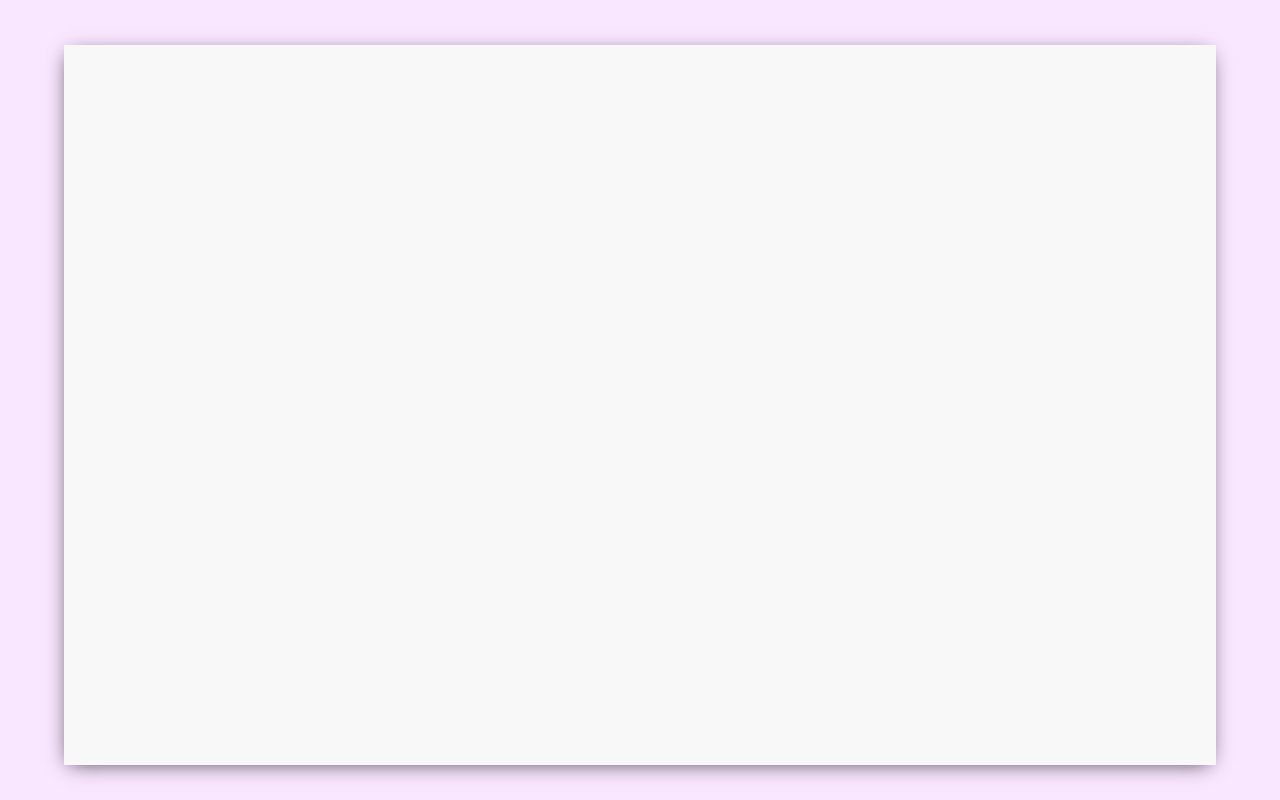
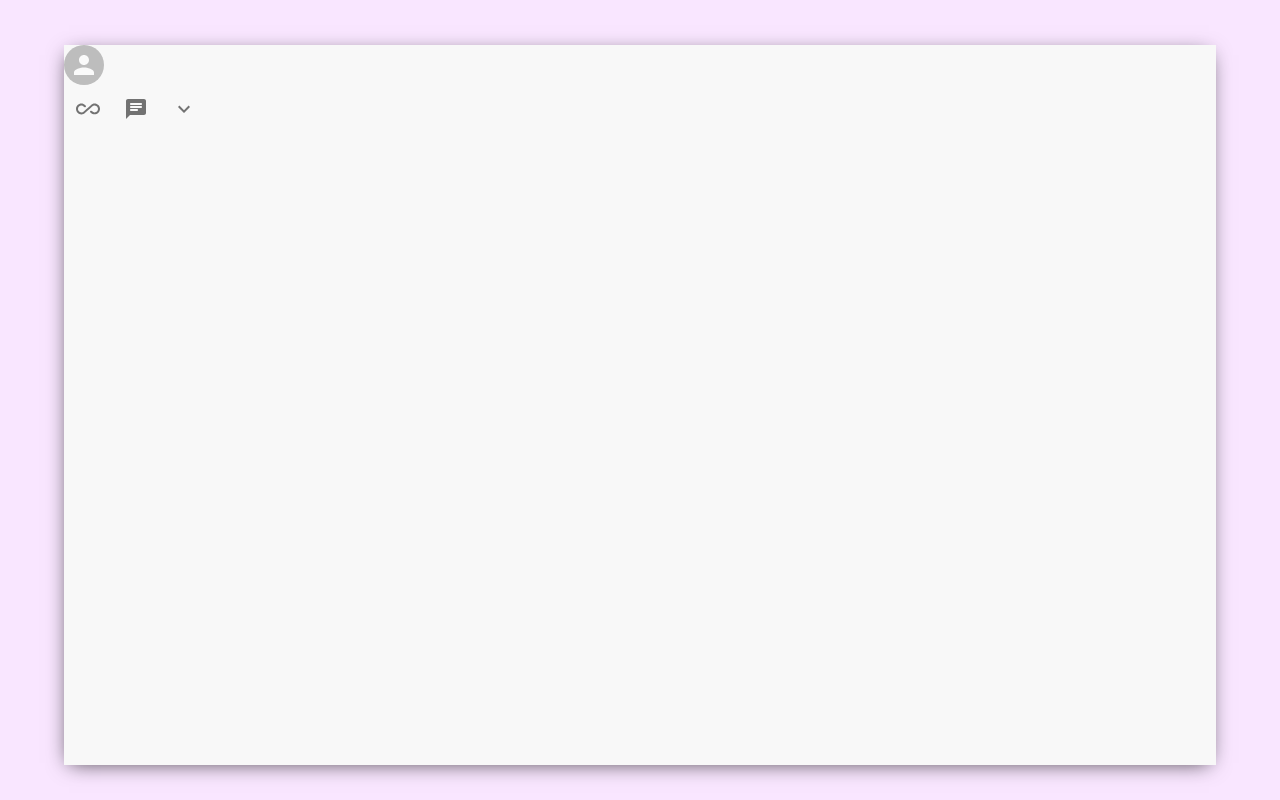
Before and after one commit to Surajv311/devs2chat, a React (Create React App) app: page / in a window 1280 px wide. Built offline with nearby package versions, Linux system fonts and the light colour scheme.

Commit message:
added MUI icons

```diff
--- a/src/Sidebar.js
+++ b/src/Sidebar.js
@@ -1,5 +1,11 @@
 import React from 'react'
 import './Sidebar.css'
+import {Avatar, IconButton} from '@material-ui/core';
+import AllInclusiveRoundedIcon from '@material-ui/icons/AllInclusiveRounded';
+import ChatRoundedIcon from '@material-ui/icons/ChatRounded';
+import ExpandMoreSharpIcon from '@material-ui/icons/ExpandMoreSharp';
+
+
 
 
 function Sidebar() {
@@ -8,8 +14,34 @@ function Sidebar() {
 
         {/* we have sections in our sidebar... */}
         <div className = "sidebar__header">
+<Avatar/>
 
-</div>
+<div className= "sidebar__headerRight">
+
+{/* adding icons from material UI  */}
+
+<IconButton>
+
+{/* after wrapping into IconButton.. you get clickable functionality  */}
+<AllInclusiveRoundedIcon/>
+
+</IconButton>
+
+{/* similarly importing others */}
+
+<IconButton>
+<ChatRoundedIcon/>
+</IconButton>
+
+
+<IconButton>
+<ExpandMoreSharpIcon/>
+</IconButton>
+
+
+        </div>
+        </div>
+
         <div className= "sidebar__search">
 
 </div>
```
